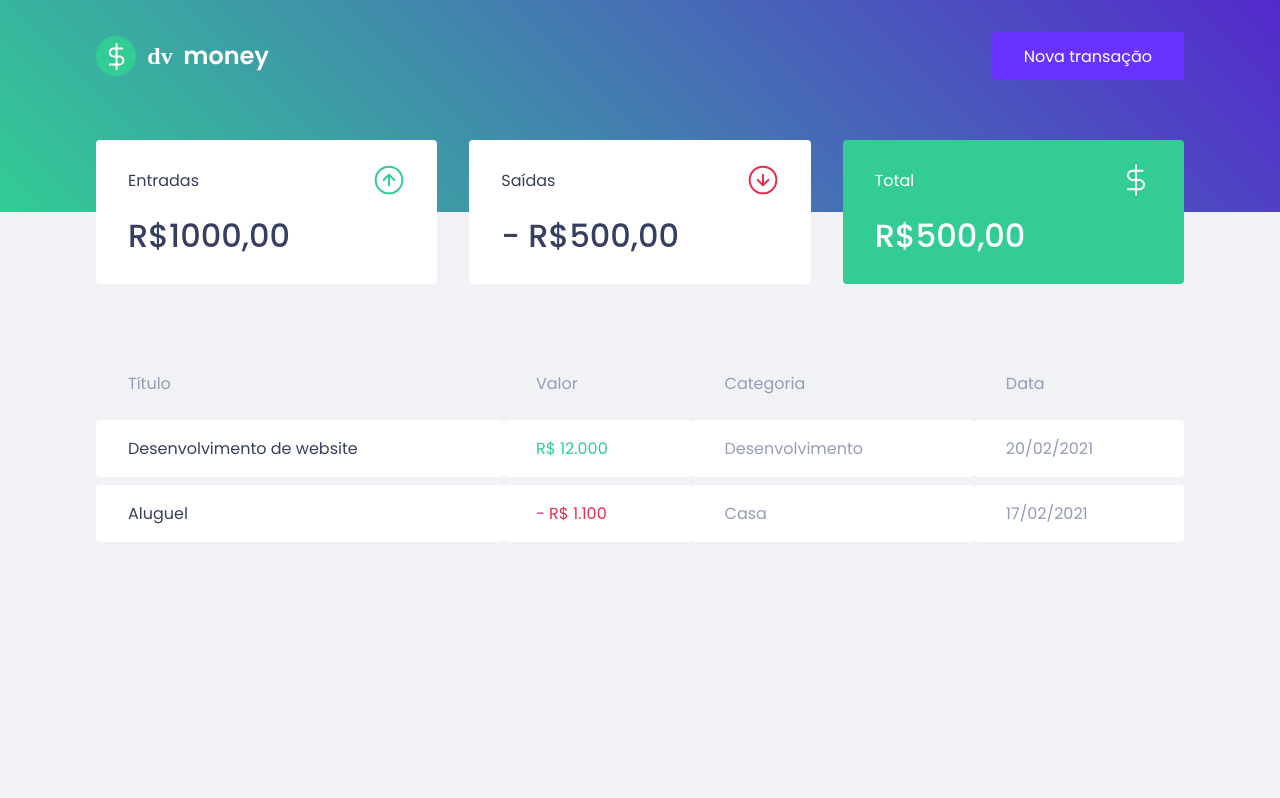
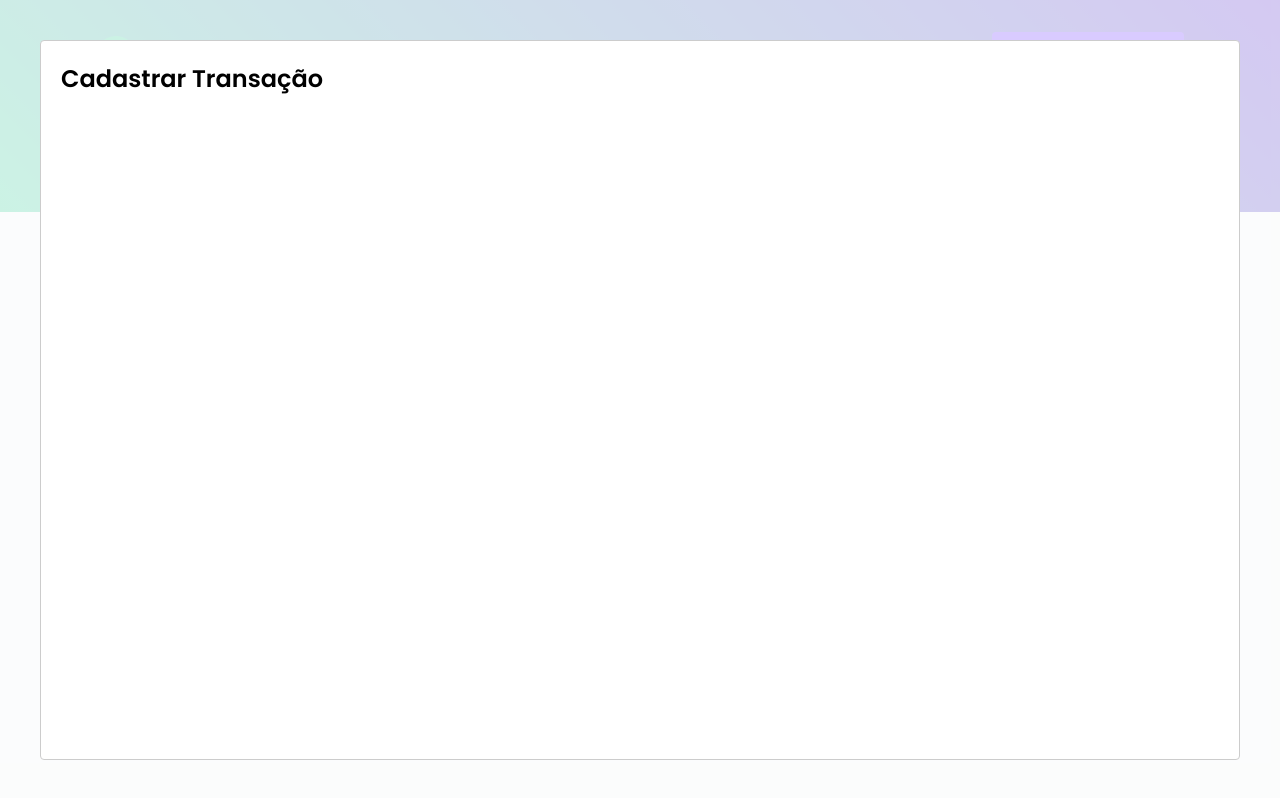
Before and after one commit to dvargas42/dvmoney, a React (Create React App) app: page / in a window 1280 px wide. Both pictures are taken after a click on the button "Nova transação". Built offline with nearby package versions, Linux system fonts and the light colour scheme; no server answers; what miragejs would draw is missing.

Commit message:
create transaction modal

```diff
--- a/package.json
+++ b/package.json
@@ -20,6 +20,7 @@
     "@types/node": "^12.0.0",
     "@types/react": "^17.0.0",
     "@types/react-dom": "^17.0.0",
+    "@types/react-modal": "^3.12.0",
     "@types/styled-components": "^5.1.9",
     "typescript": "^4.1.2"
   },
--- a/src/App.tsx
+++ b/src/App.tsx
@@ -1,12 +1,33 @@
+import { useState } from 'react';
+import Modal from 'react-modal';
+
 import { Dashboard } from './components/Dashboard';
 import { Header } from './components/Header';
 import { GlobalStyle } from './styles/global';
 
+Modal.setAppElement('#root');
+
 export function App() {
+  const [isNewTransactionModalOpen, setIsNewTransactionModalOpen] = useState(false)
+
+  function handleOpenNewTransactionModal() {
+    setIsNewTransactionModalOpen(true)
+  }
+
+  function handleCloseNewTransactionModal() {
+    setIsNewTransactionModalOpen(false)
+  }
+
   return (
     <>
-      <Header />
+      <Header onOpenNewTransactionmodal={handleOpenNewTransactionModal}/>
       <Dashboard />
+      <Modal
+          isOpen={isNewTransactionModalOpen}
+          onRequestClose={handleCloseNewTransactionModal}
+        >
+          <h2>Cadastrar Transação</h2>
+        </Modal>
       <GlobalStyle />
     </>
   );
--- a/src/components/Header/index.tsx
+++ b/src/components/Header/index.tsx
@@ -1,14 +1,21 @@
 import logoImg from '../../assets/logo.svg'
 import { Container, Content } from './styles'
 
-export function Header() {
+interface HeaderProps {
+  onOpenNewTransactionmodal: () => void;
+}
+
+export function Header({onOpenNewTransactionmodal}: HeaderProps) {
+
   return (
     <Container>
+
       <Content>
         <img src={logoImg} alt="dv money"/>
-        <button>
+        <button onClick={onOpenNewTransactionmodal}>
           Nova transação
         </button>
+
       </Content>
     </Container>
   )
```
Also changed, not shown: 1 other file (tests, documents, lock files or other folders).
